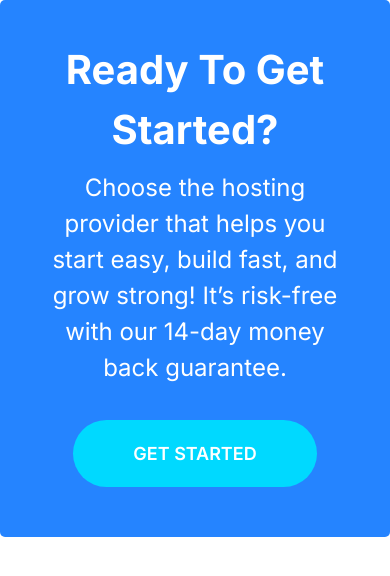
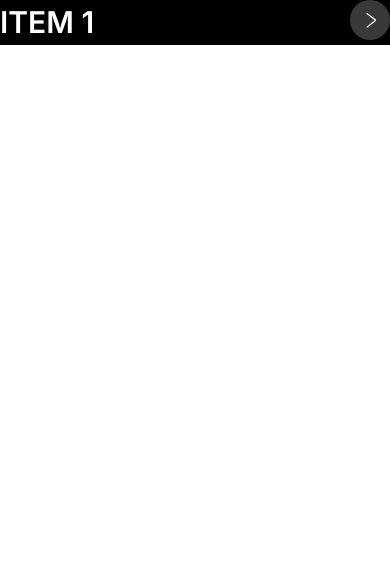
Before and after one commit to AleXAnastasov77/Moshify, a plain HTML site: page index.html in a window 390 px wide. Drawn offline with Linux system fonts and the light colour scheme.

Commit message:
Build the collapsibles component

```diff
--- a/css/styles.css
+++ b/css/styles.css
@@ -409,6 +409,7 @@ a {
   justify-content: center;
   align-items: center;
 } */
+
 @media screen and (min-width: 768px) {
   .grid--1x2 {
     grid-template-columns: repeat(2, 1fr);
@@ -488,3 +489,37 @@ a {
     text-align: left;
   }
 }
+/* Collapsibles */
+.collapsible__header {
+  display: flex;
+  justify-content: space-between;
+}
+.collapsible__heading {
+  margin-top: 0;
+  font-size: 3rem;
+  color: white;
+  font-weight: 600;
+  text-transform: uppercase;
+  margin-bottom: 0;
+}
+.collapsible__content {
+  color: white;
+  opacity: 0.5;
+}
+.collapsible__chevron {
+  transform: rotate(-90deg);
+  transition: transform 0.3s;
+}
+.collapsible__content {
+  max-height: 0;
+  overflow: hidden;
+  transition: all 0.3s;
+  opacity: 0;
+}
+.collapsible--expanded .collapsible__chevron {
+  transform: rotate(0);
+}
+.collapsible--expanded .collapsible__content {
+  max-height: 100vh;
+  opacity: 0.5;
+}
--- a/index.html
+++ b/index.html
@@ -14,18 +14,17 @@
     <link rel="stylesheet" href="css/styles.css" />
   </head>
   <body>
-    <div class="callout callout--primary">
-      <div class="grid grid--1x2">
-        <div class="callout__content">
-          <h2 class="callout__heading">Ready To Get Started?</h2>
-          <p class="callout__description">
-            Choose the hosting provider that helps you start easy, build fast,
-            and grow strong! It’s risk-free with our 14-day money back
-            guarantee.
-          </p>
-        </div>
-        <a href="#" class="btn btn--secondary btn--stretched">Get Started</a>
+    <div class="collapsible" style="background-color: black">
+      <header class="collapsible__header">
+        <h2 class="collapsible__heading">Item 1</h2>
+        <svg class="icon icon--white collapsible__chevron">
+          <use xlink:href="images/sprite.svg#chevron"></use>
+        </svg>
+      </header>
+      <div class="collapsible__content">
+        Lorem, ipsum dolor sit amet consectetur adipisicing elit. Id, excepturi?
       </div>
     </div>
+    <script src="js/main.js"></script>
   </body>
 </html>
--- /dev/null
+++ b/js/main.js
@@ -0,0 +1,11 @@
+// Get the SVG icon element
+const svgIcon = document.querySelector(".collapsible");
+
+// Get the collapsible div element
+const collapsibleDiv = document.querySelector(".collapsible");
+
+// Add a click event listener to the SVG icon
+svgIcon.addEventListener("click", function () {
+  // Toggle the "collapsible--expanded" class on the collapsible div
+  collapsibleDiv.classList.toggle("collapsible--expanded");
+});
```
Also changed, not shown: components/collapsibles.html (added, +11 -0 lines).
